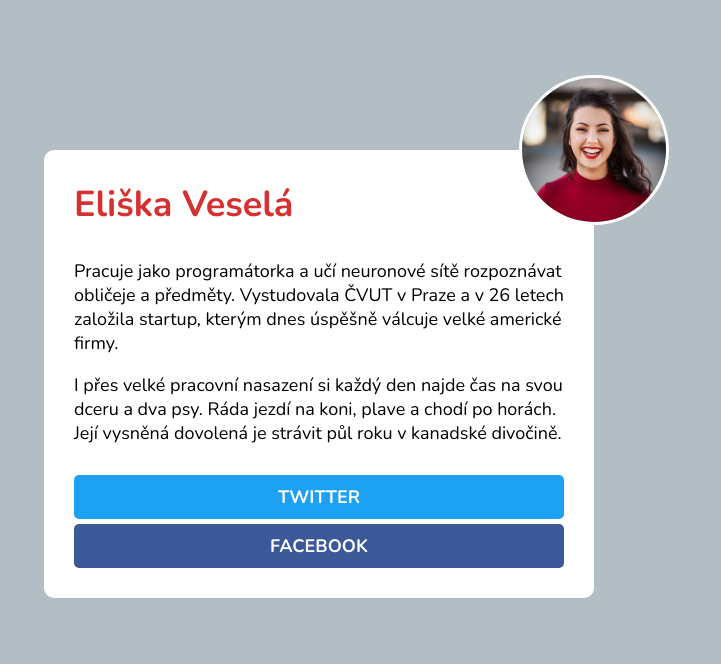
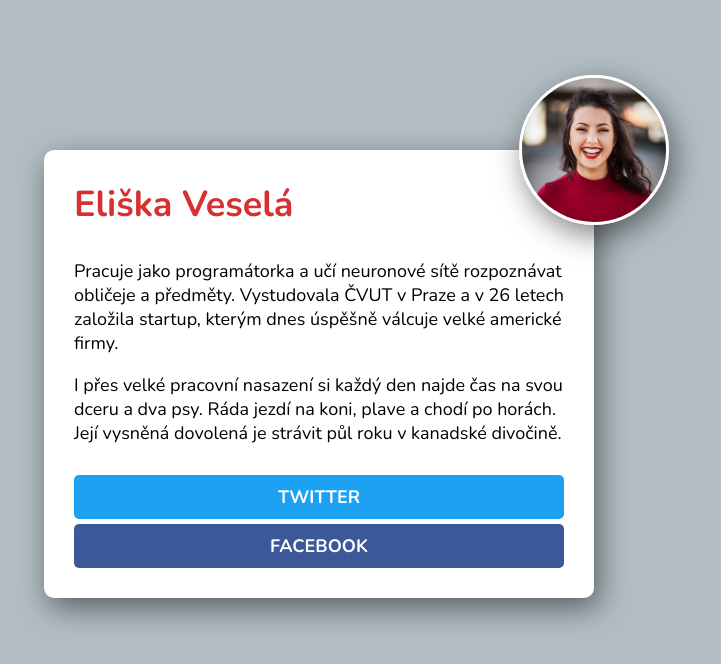
Before and after one commit to TrishSok/vizitka_PO, a plain HTML site: page index.html in a window 1280 px wide. Shown: the whole page, without its empty margins (321-1042 px from the left). Drawn offline with nearby package versions, Linux system fonts and the light colour scheme.

Commit message:
Update style.css

```diff
--- a/style.css
+++ b/style.css
@@ -29,6 +29,7 @@ body{
     border-radius: 10px;
     padding: 30px;
     position: relative;
+     box-shadow: 5px 10px 30px rgba(0, 0, 0, 0.5);
 }
 
 .foto {
@@ -39,7 +40,7 @@ body{
     height: 150px;
     border: 3px solid white;
     border-radius: 50%;
-
+    box-shadow: 5px 10px 30px rgba(0, 0, 0, 0.5);
 }
 
 h1 {
```
